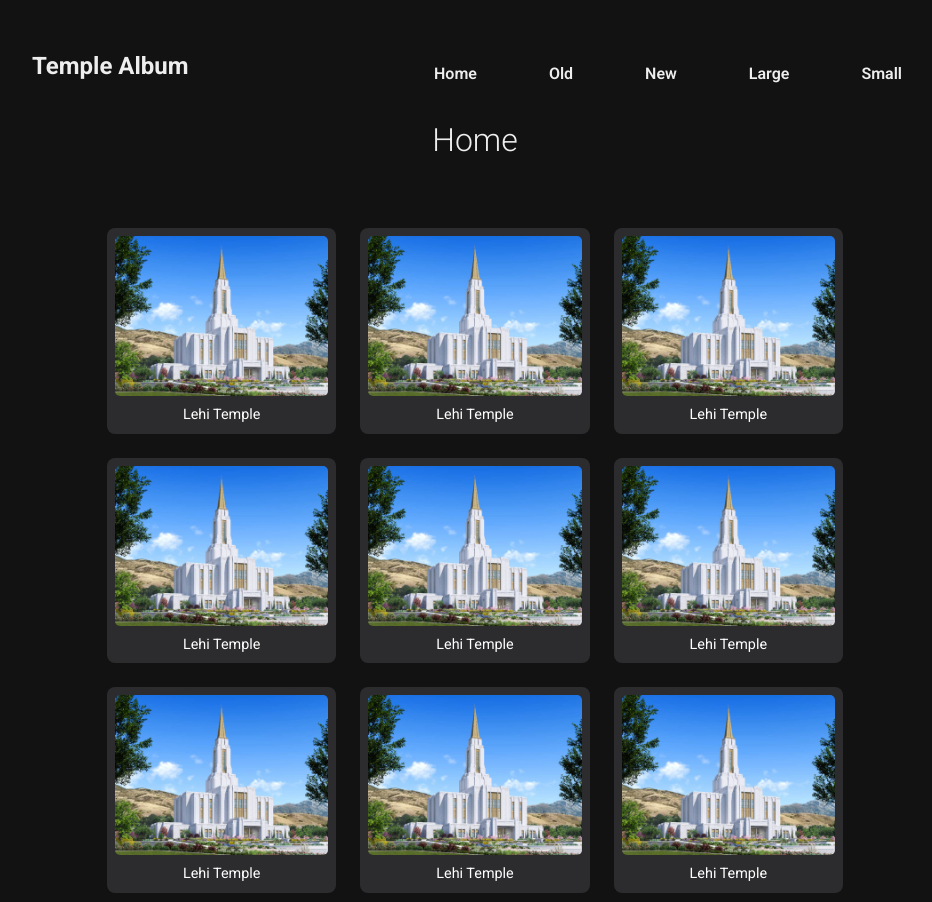
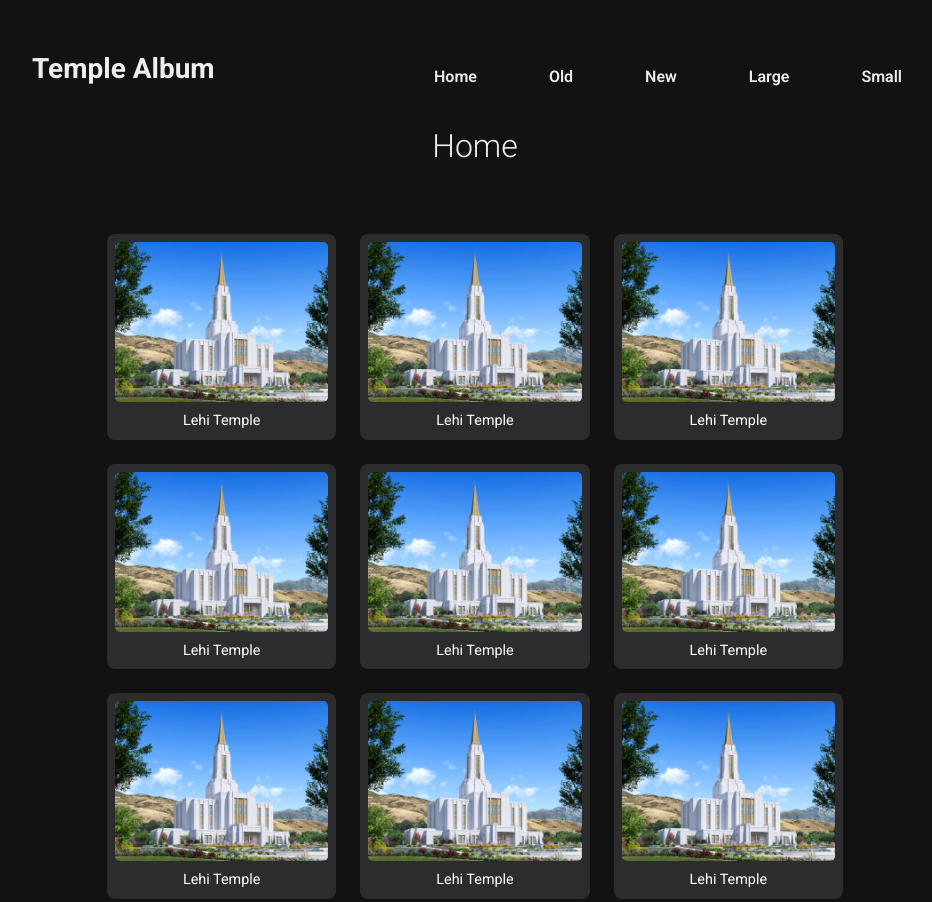
Before and after one commit to JayWeek/WDD_131_Dynamic_Web, a plain HTML site: page temples.html in a window 1280 px wide. Shown: the top 902 px of the page, without its empty margins (165-1097 px from the left). Drawn offline with Linux system fonts and the light colour scheme.

Commit message:
audit report update

```diff
--- a/temples.html
+++ b/temples.html
@@ -17,7 +17,7 @@
 <body>
   <header>
     <div class="header-container">
-      <h2>Temple Album</h2>
+      <h1>Temple Album</h1>
       <div class="hamburger" aria-label="Menu" role="button" tabindex="0">
         <span></span>
         <span></span>
@@ -36,7 +36,7 @@
     </nav>
   </header>
 
-  <h1 class="main-title">Home</h1>
+  <h2 class="main-title">Home</h2>
   <main>
     <!-- Images: 9 figures -->
     <figure>
```
